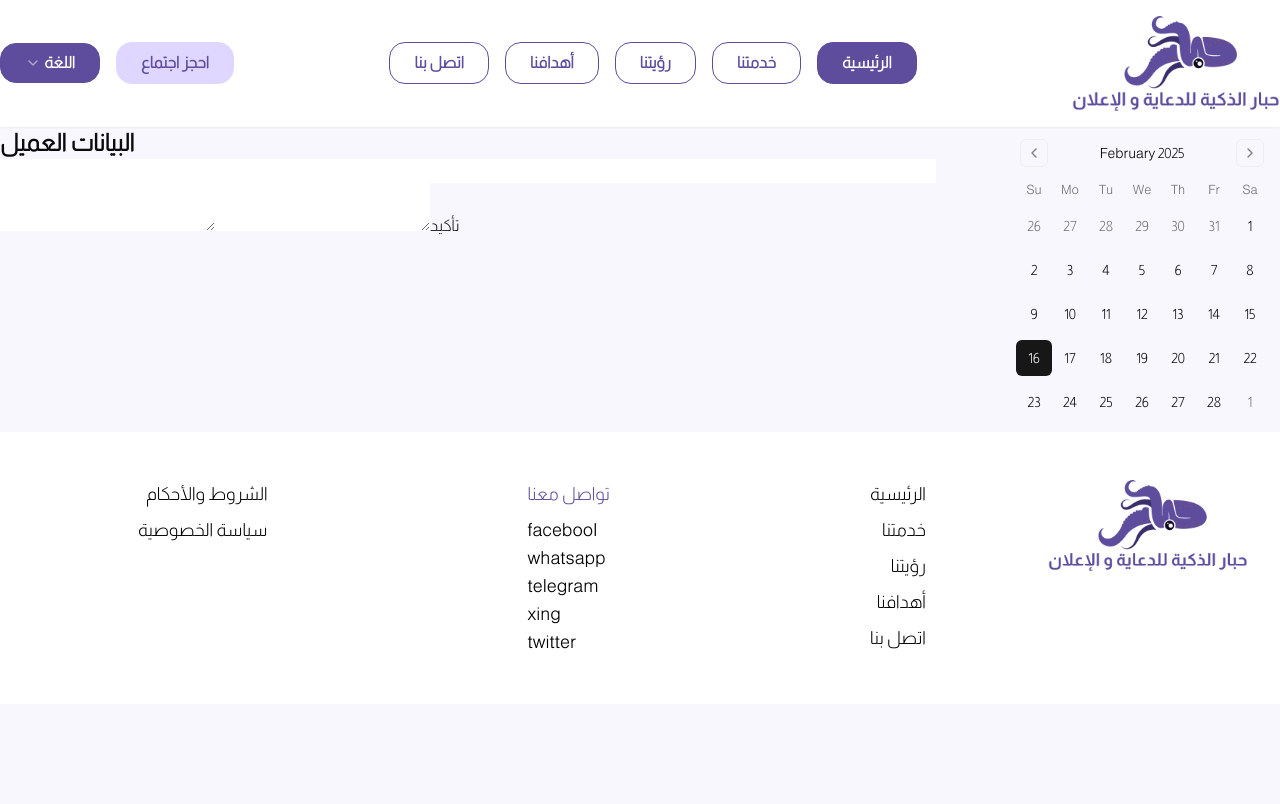
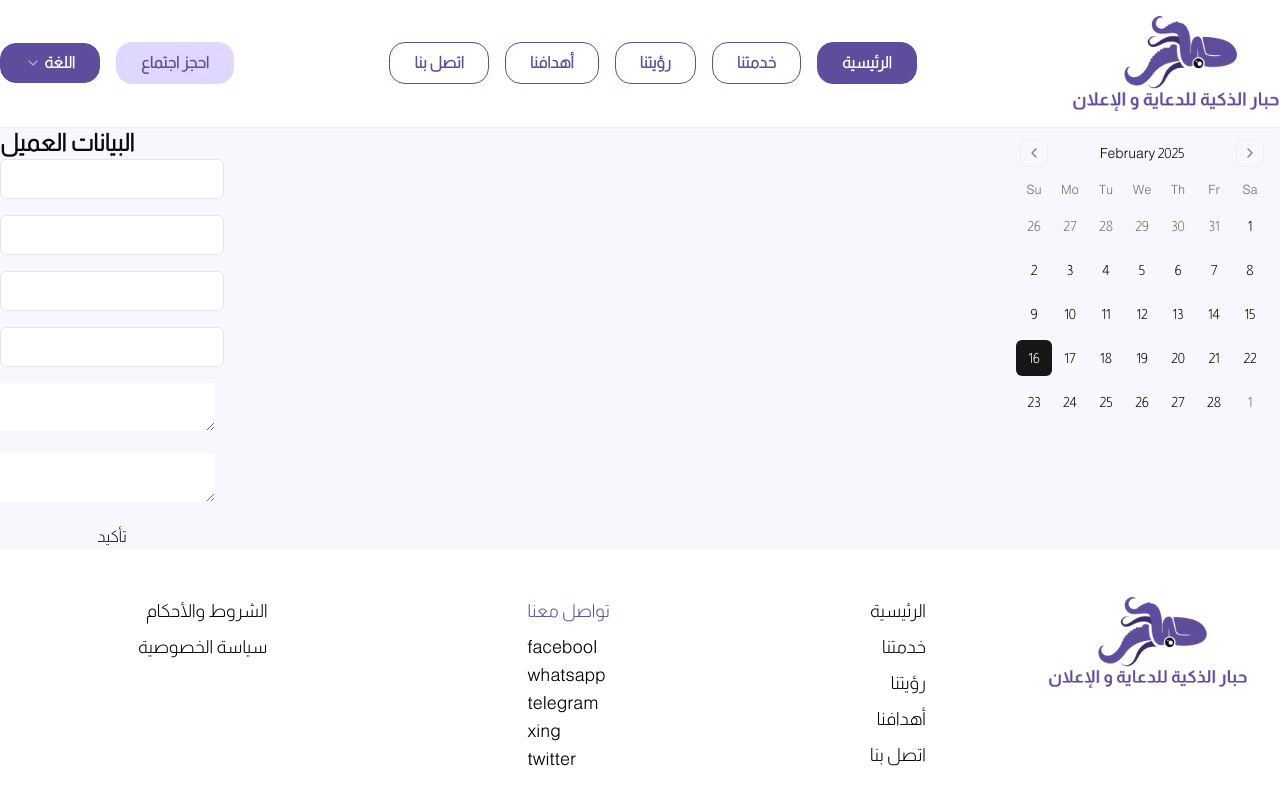
Before and after one commit to abdullahasson/smart-squid, a Next.js app: page /book-meeting in a window 1280 px wide. Shown: the top 804 px of the page. Built offline with nearby package versions, Linux system fonts and the light colour scheme.

Commit message:
add Input component

```diff
--- a/components/CustomerDataForm.tsx
+++ b/components/CustomerDataForm.tsx
@@ -1,16 +1,31 @@
+// Input
+import { Input } from "@/components/ui/input"
+
 const CustomerDataForm = () => {
   return (
     <div className="flex flex-col">
-        <h2 className="text-2xl font-bold">البيانات العميل</h2>
-        <form action="">
-            <input type="text" />
-            <input type="email" />
-            <input type="tel" />
-            <input type="text" />
-            <textarea name="" id=""></textarea>
-            <textarea name="" id=""></textarea>
-            <button type="submit">تأكيد</button>
-        </form>
+      <h2 className="text-2xl font-bold">البيانات العميل</h2>
+      <form action="" className="flex flex-col gap-4">
+        <div>
+          <Input type="text" />
+        </div>
+        <div>
+          <Input type="email" />
+        </div>
+        <div>
+          <Input type="tel" />
+        </div>
+        <div>
+          <Input type="text" />
+        </div>
+        <div>
+          <textarea name="" id=""></textarea>
+        </div>
+        <div>
+          <textarea name="" id=""></textarea>
+        </div>
+        <button type="submit">تأكيد</button>
+      </form>
     </div>
   )
 }
--- /dev/null
+++ b/components/ui/input.tsx
@@ -0,0 +1,22 @@
+import * as React from "react"
+
+import { cn } from "@/lib/utils"
+
+const Input = React.forwardRef<HTMLInputElement, React.ComponentProps<"input">>(
+  ({ className, type, ...props }, ref) => {
+    return (
+      <input
+        type={type}
+        className={cn(
+          "flex h-10 w-full rounded-md border border-input bg-background px-3 py-2 text-base ring-offset-background file:border-0 file:bg-transparent file:text-sm file:font-medium file:text-foreground placeholder:text-muted-foreground focus-visible:outline-none focus-visible:ring-2 focus-visible:ring-ring focus-visible:ring-offset-2 disabled:cursor-not-allowed disabled:opacity-50 md:text-sm",
+          className
+        )}
+        ref={ref}
+        {...props}
+      />
+    )
+  }
+)
+Input.displayName = "Input"
+
+export { Input }
--- /dev/null
+++ b/components/ui/label.tsx
@@ -0,0 +1,26 @@
+"use client"
+
+import * as React from "react"
+import * as LabelPrimitive from "@radix-ui/react-label"
+import { cva, type VariantProps } from "class-variance-authority"
+
+import { cn } from "@/lib/utils"
+
+const labelVariants = cva(
+  "text-sm font-medium leading-none peer-disabled:cursor-not-allowed peer-disabled:opacity-70"
+)
+
+const Label = React.forwardRef<
+  React.ElementRef<typeof LabelPrimitive.Root>,
+  React.ComponentPropsWithoutRef<typeof LabelPrimitive.Root> &
+    VariantProps<typeof labelVariants>
+>(({ className, ...props }, ref) => (
+  <LabelPrimitive.Root
+    ref={ref}
+    className={cn(labelVariants(), className)}
+    {...props}
+  />
+))
+Label.displayName = LabelPrimitive.Root.displayName
+
+export { Label }
--- a/package.json
+++ b/package.json
@@ -9,6 +9,7 @@
     "lint": "next lint"
   },
   "dependencies": {
+    "@radix-ui/react-label": "^2.1.2",
     "@radix-ui/react-select": "^2.1.6",
     "@radix-ui/react-separator": "^1.1.2",
     "@radix-ui/react-slot": "^1.1.2",
```
Also changed, not shown: 1 other file (tests, documents, lock files or other folders).
